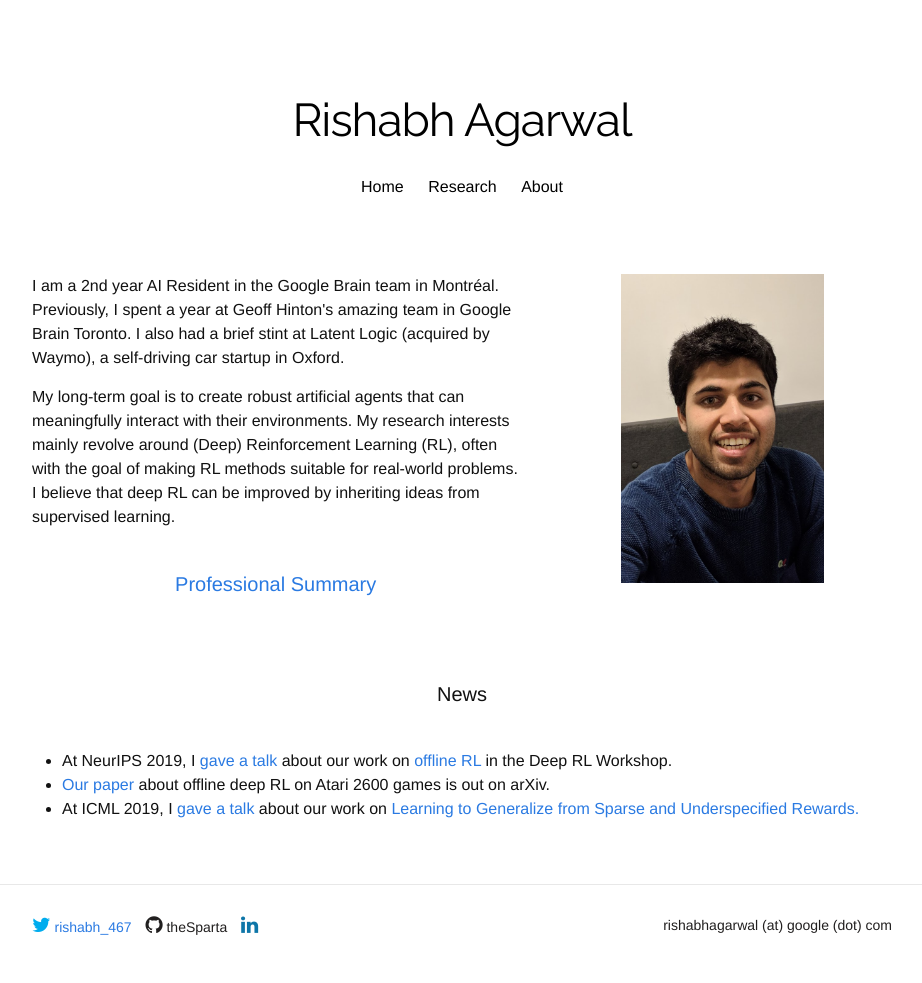
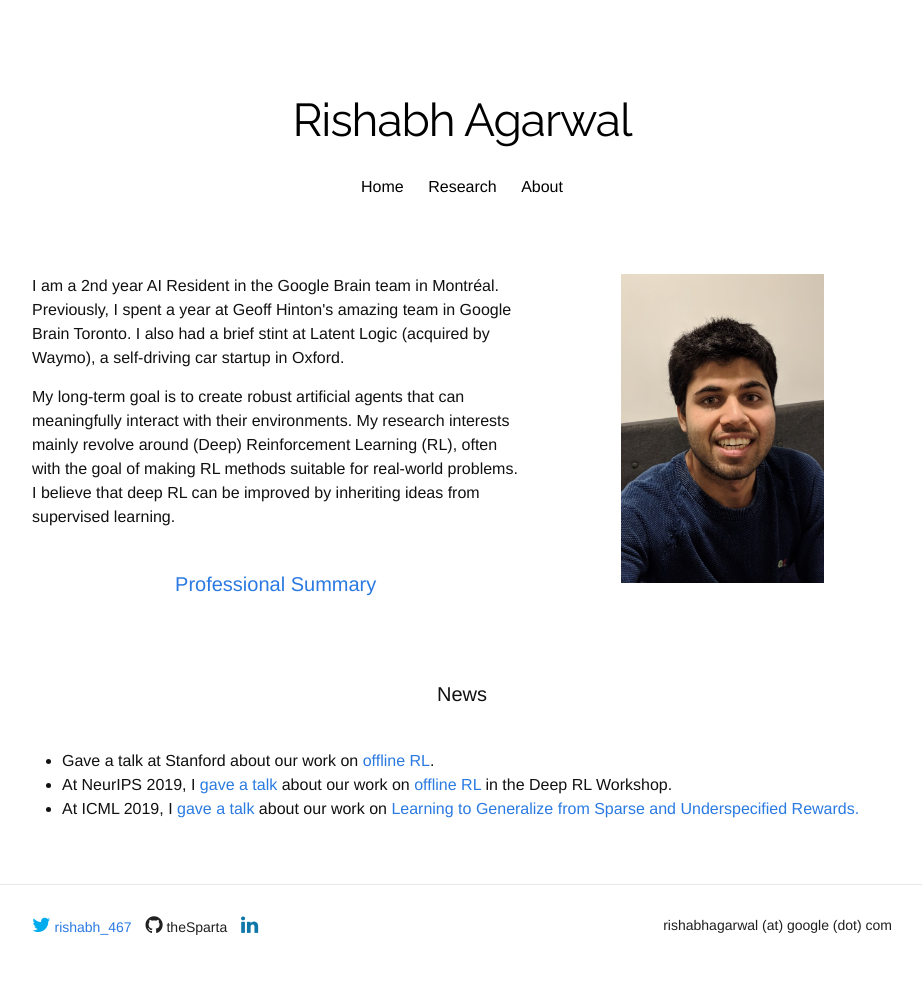
Before and after one commit to agarwl/agarwl.github.io, a Jekyll site: the page built from index.html, in a window 1280 px wide. Shown: the whole page, without its empty margins (178-1100 px from the left). Built offline with Jekyll 4.4.1, drawn with Linux system fonts in a browser that asks for light colours; nearby versions of some CDN libraries; some web fonts are replaced.

Commit message:
Update index.html

```diff
--- a/index.html
+++ b/index.html
@@ -21,7 +21,7 @@ title: "Rishabh Agarwal"
 
 <h1 class="page-heading">News</h1>
 <ul>
+  <li> Gave a talk at Stanford about our work on <a href="offline-rl.github.io">offline RL</a>.
   <li> At NeurIPS 2019, I <a href='https://slideslive.com/38922027/deep-reinforcement-learning-3?t=1728'>gave a talk </a> about our work on <a href='https://offline-rl.github.io'>offline RL</a> in the Deep RL Workshop.</li>
-  <li> <a href='https://arxiv.org/abs/1907.04543'>Our paper</a> about offline deep RL on Atari 2600 games is out on arXiv.</li>
   <li> At ICML 2019, I <a href="https://youtu.be/_IXj6kXPdq8"> gave a talk </a> about our work on <a href="https://arxiv.org/abs/1902.07198"> Learning to Generalize from Sparse and Underspecified Rewards. </a>
 </ul>
```
